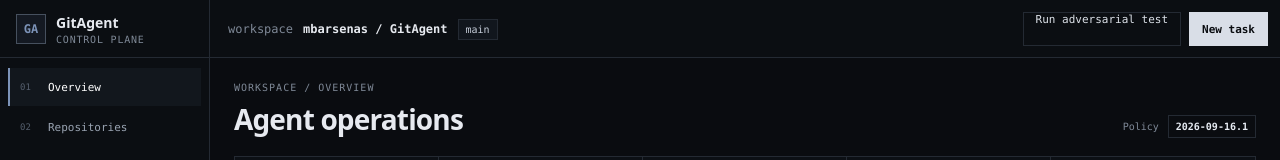
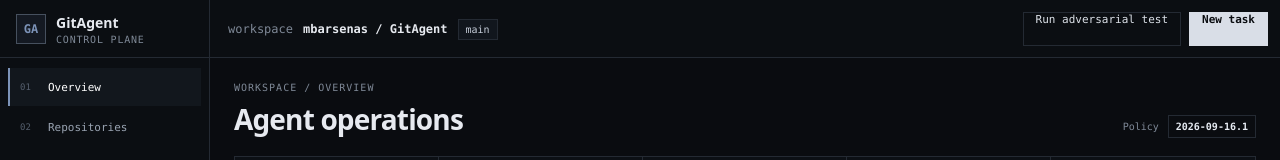
Before and after one commit to mbarsenas/GitAgent, a Next.js app: page / in a window 1280 px wide. Shown: the top 160 px of the page. Built offline with nearby package versions, Linux system fonts and the light colour scheme.

Commit message:
feat: link control plane to governed task creation

```diff
--- a/src/app/page.tsx
+++ b/src/app/page.tsx
@@ -49,7 +49,7 @@
         </div>
         <div className="chrome-actions">
           <a className="ghost-button" href="/demo">Run adversarial test</a>
-          <button className="solid-button">New task</button>
+          <a className="solid-button" href="/tasks/new">New task</a>
         </div>
       </header>
 
@@ -132,10 +132,10 @@
               </div>
             </div>
 
-            <div className="task-empty">
+            <a className="task-empty" href="/tasks/new">
               <span className="prompt">+</span>
               <span>Create another governed agent task</span>
-            </div>
+            </a>
           </article>
 
           <article className="panel" id="agents">
```
